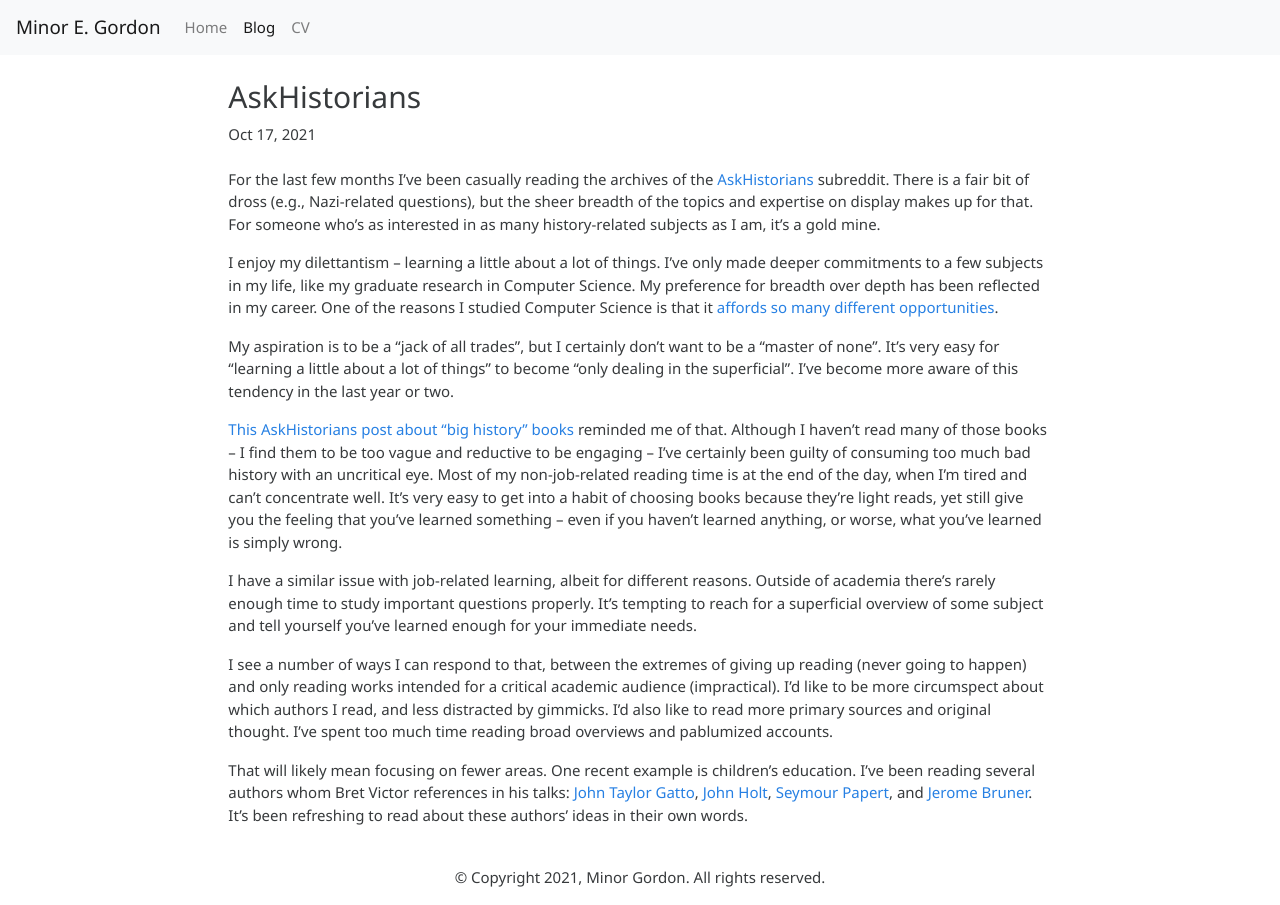
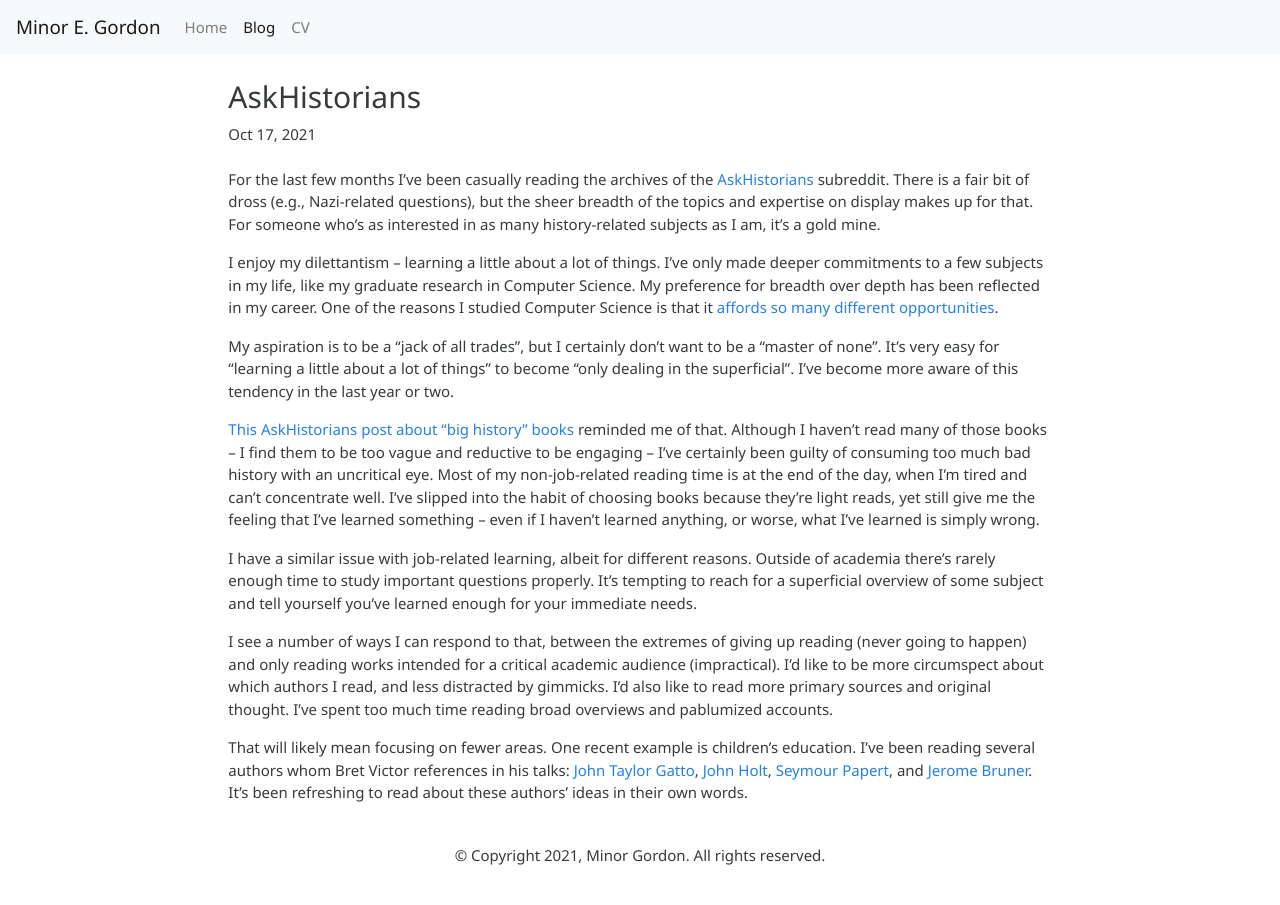
Before and after one commit to minorg/minorgordon.net, a Jekyll site: the page built from _posts/2021-10-17-ask-historians.md, in a window 1280 px wide. Built offline with Jekyll 4.4.1, drawn with Linux system fonts in a browser that asks for light colours.

Commit message:
fix wording

```diff
--- a/_posts/2021-10-17-ask-historians.md
+++ b/_posts/2021-10-17-ask-historians.md
@@ -11,7 +11,7 @@ I enjoy my dilettantism -- learning a little about a lot of things. I've only ma
 
 My aspiration is to be a "jack of all trades", but I certainly don't want to be a "master of none". It's very easy for "learning a little about a lot of things" to become "only dealing in the superficial". I've become more aware of this tendency in the last year or two.
 
-[This AskHistorians post about "big history" books](https://www.reddit.com/r/AskHistorians/comments/puu8n9/how_to_discern_good_big_history_books_from_bad/) reminded me of that. Although I haven't read many of those books -- I find them to be too vague and reductive to be engaging -- I've certainly been guilty of consuming too much bad history with an uncritical eye. Most of my non-job-related reading time is at the end of the day, when I'm tired and can't concentrate well. It's very easy to get into a habit of choosing books because they're light reads, yet still give you the feeling that you've learned something -- even if you haven't learned anything, or worse, what you've learned is simply wrong.
+[This AskHistorians post about "big history" books](https://www.reddit.com/r/AskHistorians/comments/puu8n9/how_to_discern_good_big_history_books_from_bad/) reminded me of that. Although I haven't read many of those books -- I find them to be too vague and reductive to be engaging -- I've certainly been guilty of consuming too much bad history with an uncritical eye. Most of my non-job-related reading time is at the end of the day, when I'm tired and can't concentrate well. I've slipped into the habit of choosing books because they're light reads, yet still give me the feeling that I've learned something -- even if I haven't learned anything, or worse, what I've learned is simply wrong.
 
 I have a similar issue with job-related learning, albeit for different reasons. Outside of academia there's rarely enough time to study important questions properly. It's tempting to reach for a superficial overview of some subject and tell yourself you've learned enough for your immediate needs.
 
```
